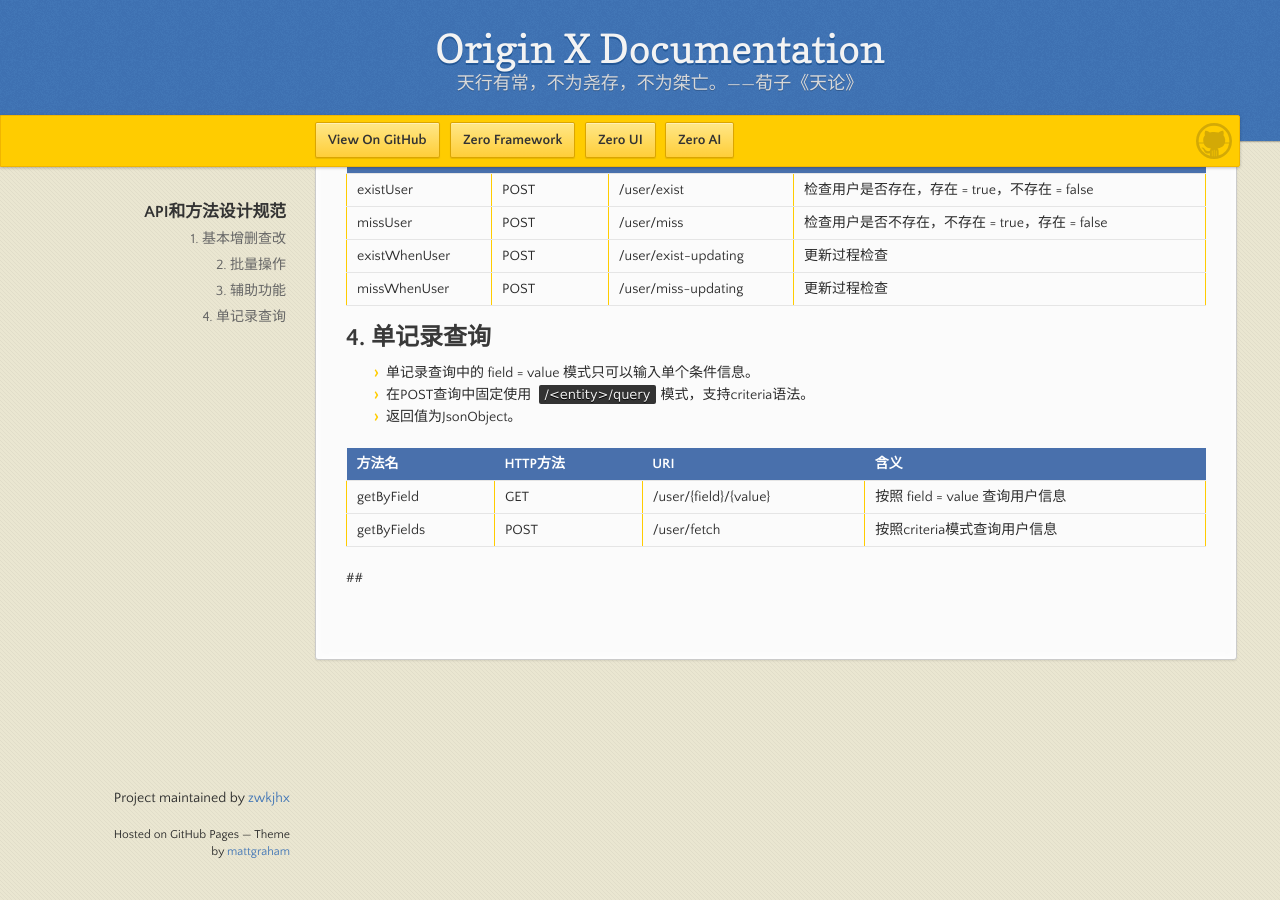
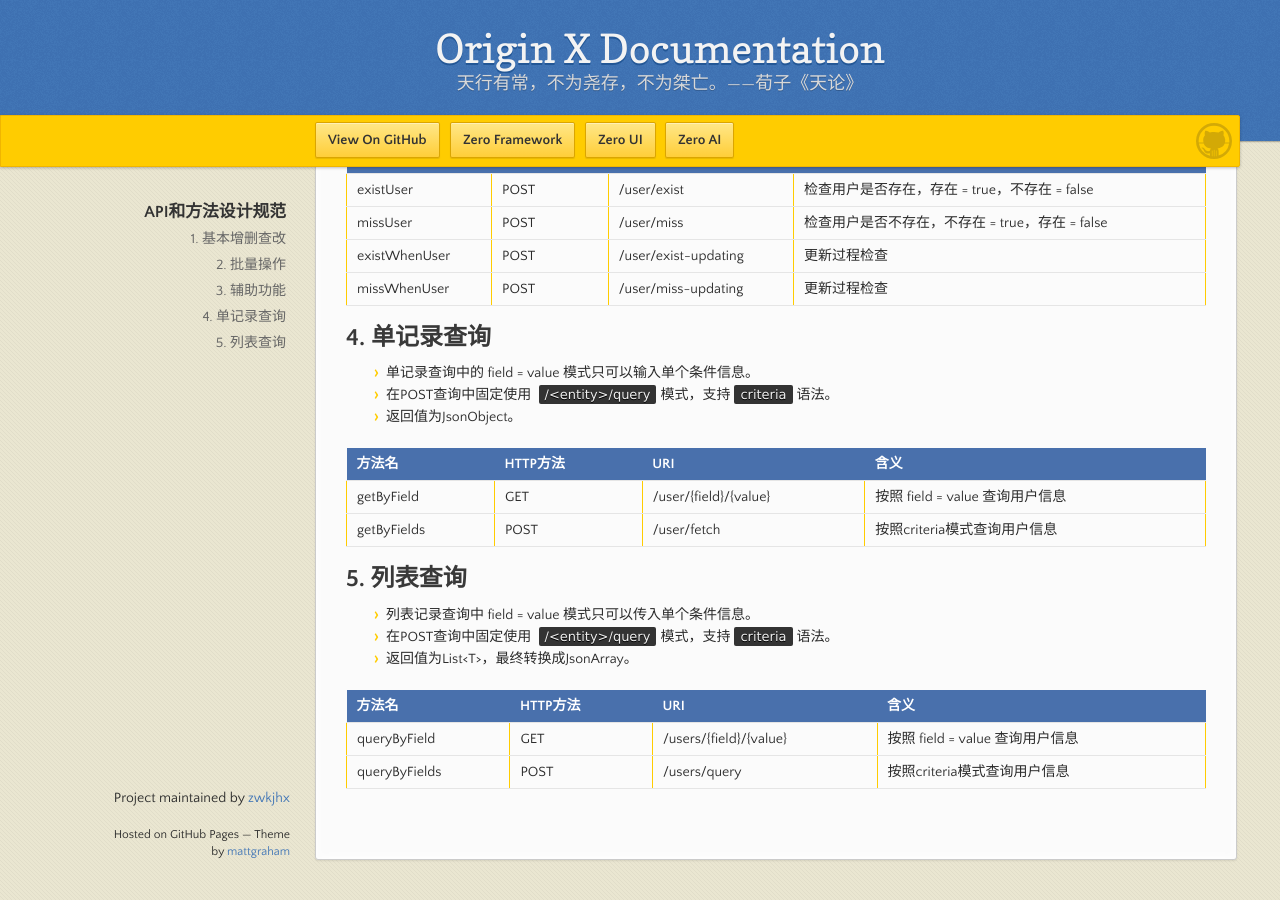
Before and after one commit to zwkjhx/ox-doc, a Jekyll site: the page built from specification/1-zerogui-fan/spc-002-apihe-fang-fa-she-ji-gui-fan.md, in a window 1280 px wide and 900 px high, scrolled down 922 px. Built offline with Jekyll 4.4.1, drawn with Linux system fonts in a browser that asks for light colours; our own code applies the rules of GitHub Pages for plain Markdown files.

Commit message:
Updates specification/1-zerogui-fan/spc-002-apihe-fang-fa-she-ji-gui-fan.md
Auto commit by GitBook Editor

```diff
--- a/specification/1-zerogui-fan/spc-002-apihe-fang-fa-she-ji-gui-fan.md
+++ b/specification/1-zerogui-fan/spc-002-apihe-fang-fa-she-ji-gui-fan.md
@@ -43,7 +43,7 @@
 ## 4. 单记录查询
 
 * 单记录查询中的 field = value 模式只可以输入单个条件信息。
-* 在POST查询中固定使用 `/<entity>/query`模式，支持criteria语法。
+* 在POST查询中固定使用 `/<entity>/query`模式，支持`criteria`语法。
 * 返回值为JsonObject。
 
 | 方法名 | HTTP方法 | URI | 含义 |
@@ -51,4 +51,13 @@
 | getByField | GET | /user/{field}/{value} | 按照 field = value 查询用户信息 |
 | getByFields | POST | /user/fetch | 按照criteria模式查询用户信息 |
 
-##
+## 5. 列表查询
+
+* 列表记录查询中 field = value 模式只可以传入单个条件信息。
+* 在POST查询中固定使用 `/<entity>/query`模式，支持`criteria`语法。
+* 返回值为List&lt;T&gt;，最终转换成JsonArray。
+
+| 方法名 | HTTP方法 | URI | 含义 |
+| :--- | :--- | :--- | :--- |
+| queryByField | GET | /users/{field}/{value} | 按照 field = value 查询用户信息 |
+| queryByFields | POST | /users/query | 按照criteria模式查询用户信息 |
```
